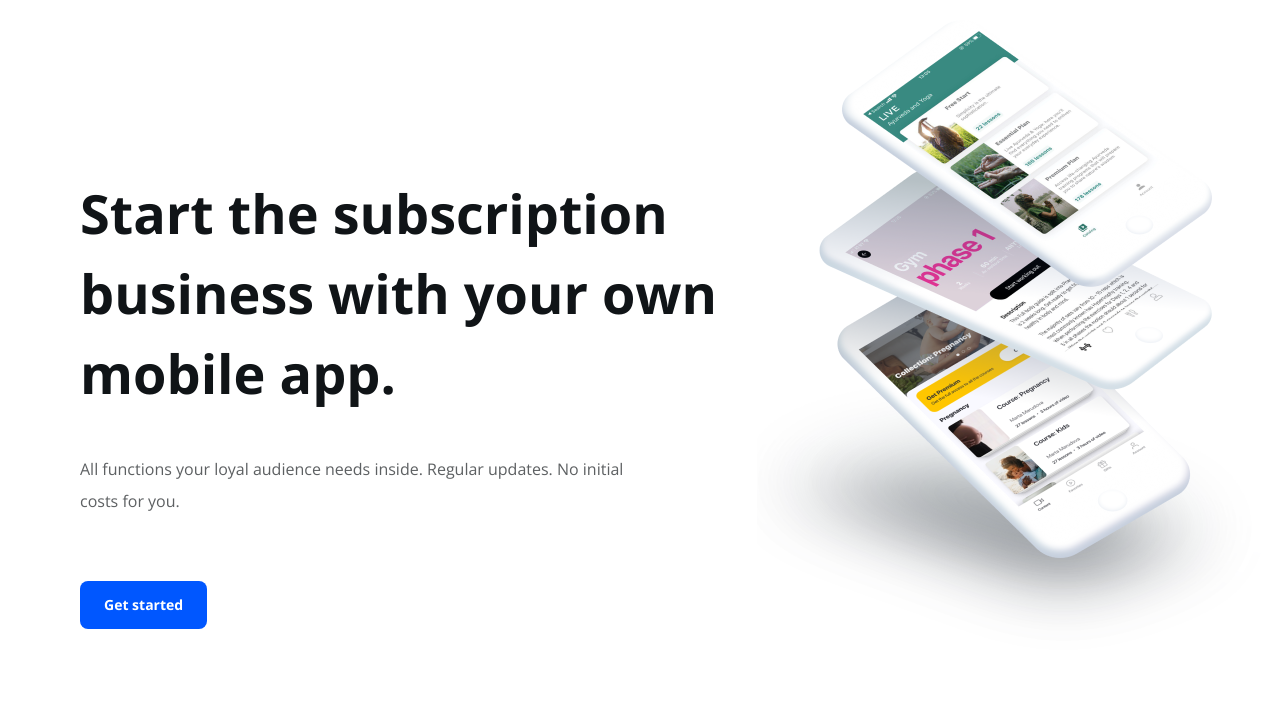
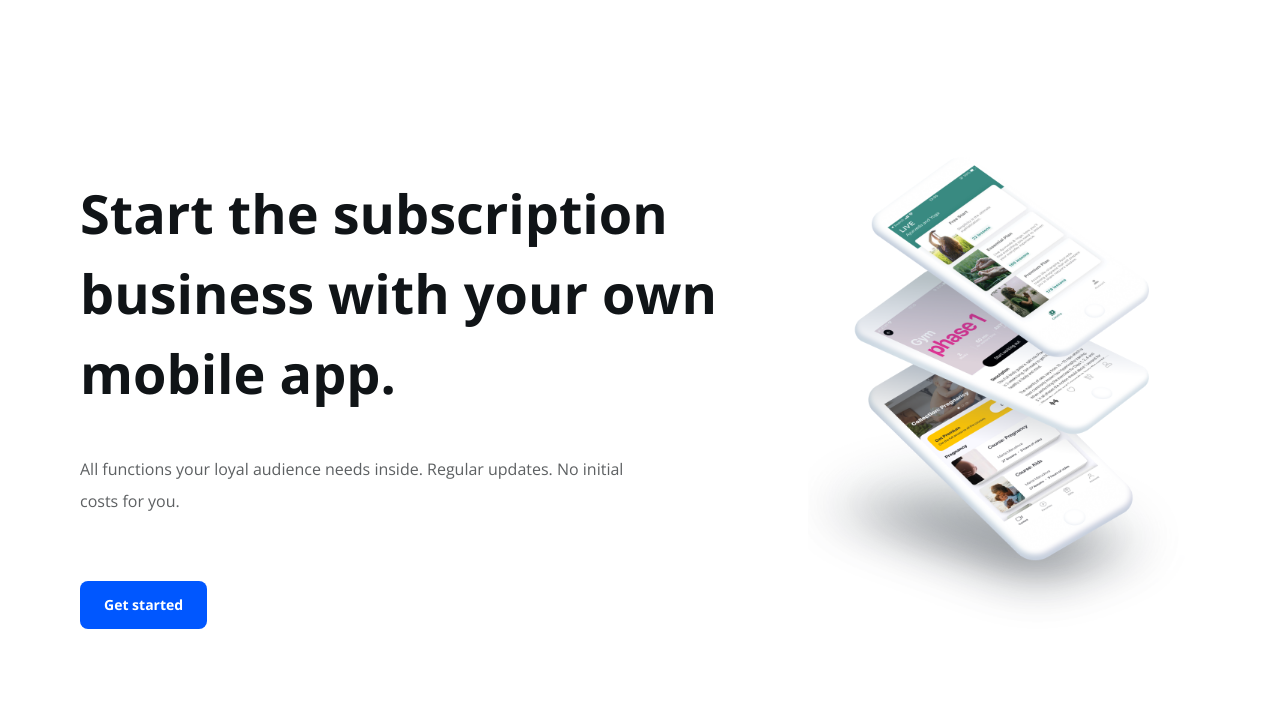
Before and after one commit to stikler51/mobiwise, a plain HTML site: page index.html in a window 1280 px wide. Shown: the part 92-800 px from the top of the page. Drawn offline with nearby package versions, Linux system fonts and the light colour scheme.

Commit message:
feat: fix spme styles

```diff
--- a/styles/blocks/blocks.scss
+++ b/styles/blocks/blocks.scss
@@ -5,7 +5,7 @@
     .container {
       display: flex;
       justify-content: space-between;
-      align-items: flex-start;
+      align-items: stretch;
       position: relative;
 
       .left-part {
@@ -22,9 +22,12 @@
       }
 
       .right-part {
-        position: absolute;
-        top: 0;
-        right: 0;
+        //position: absolute;
+        //top: 0;
+        //right: 0;
+        display: flex;
+        justify-content: center;
+        align-items: center;
 
         img {
           width: 100%;
@@ -68,7 +71,7 @@
     .cards-container {
       display: flex;
       justify-content: space-between;
-      align-items: center;
+      align-items: flex-start;
     }
   }
 
--- a/styles/styles.scss
+++ b/styles/styles.scss
@@ -136,7 +136,7 @@ body {
   background: #0057FF;
 }
 
-@media screen and(max-width: 991px) {
+@media screen and(max-width: 1024px) {
   .container {
     padding: 0 24px;
   }
```
Also changed, not shown: styles/styles.css, 1 other file.
